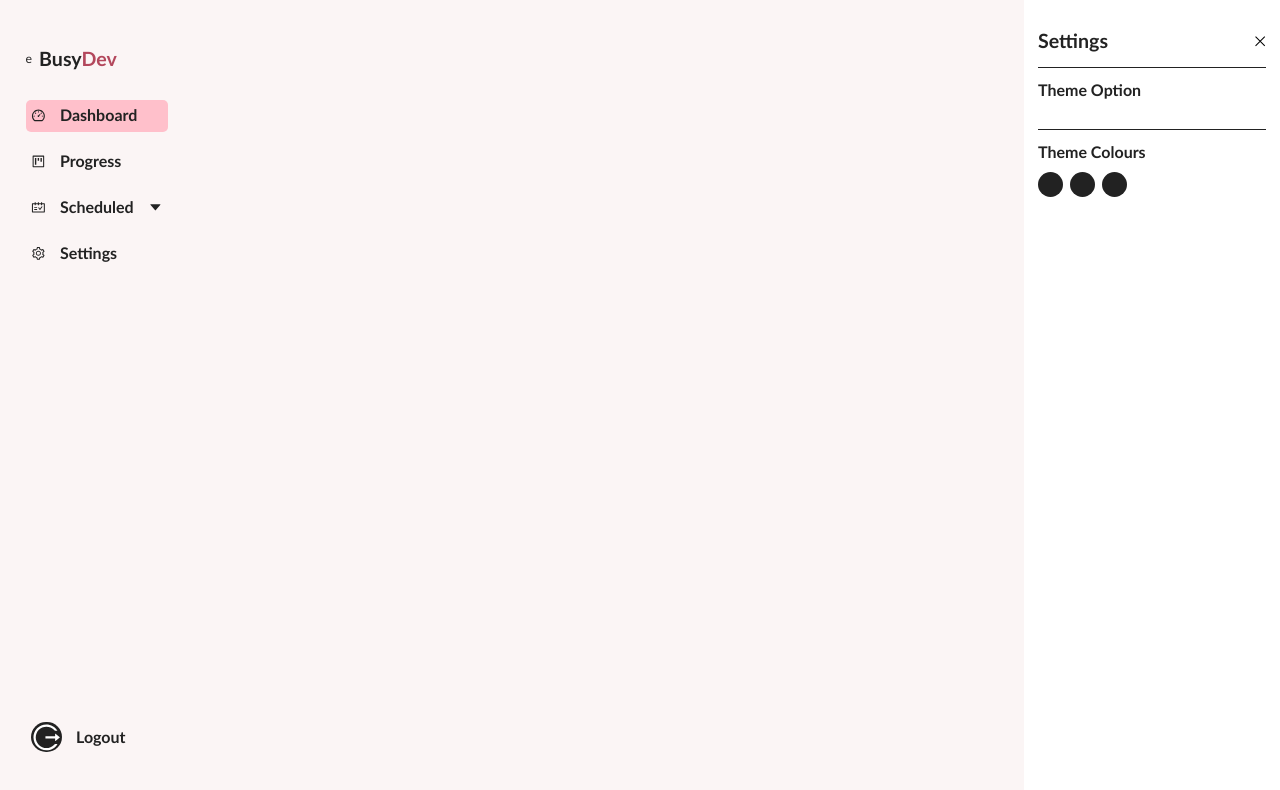
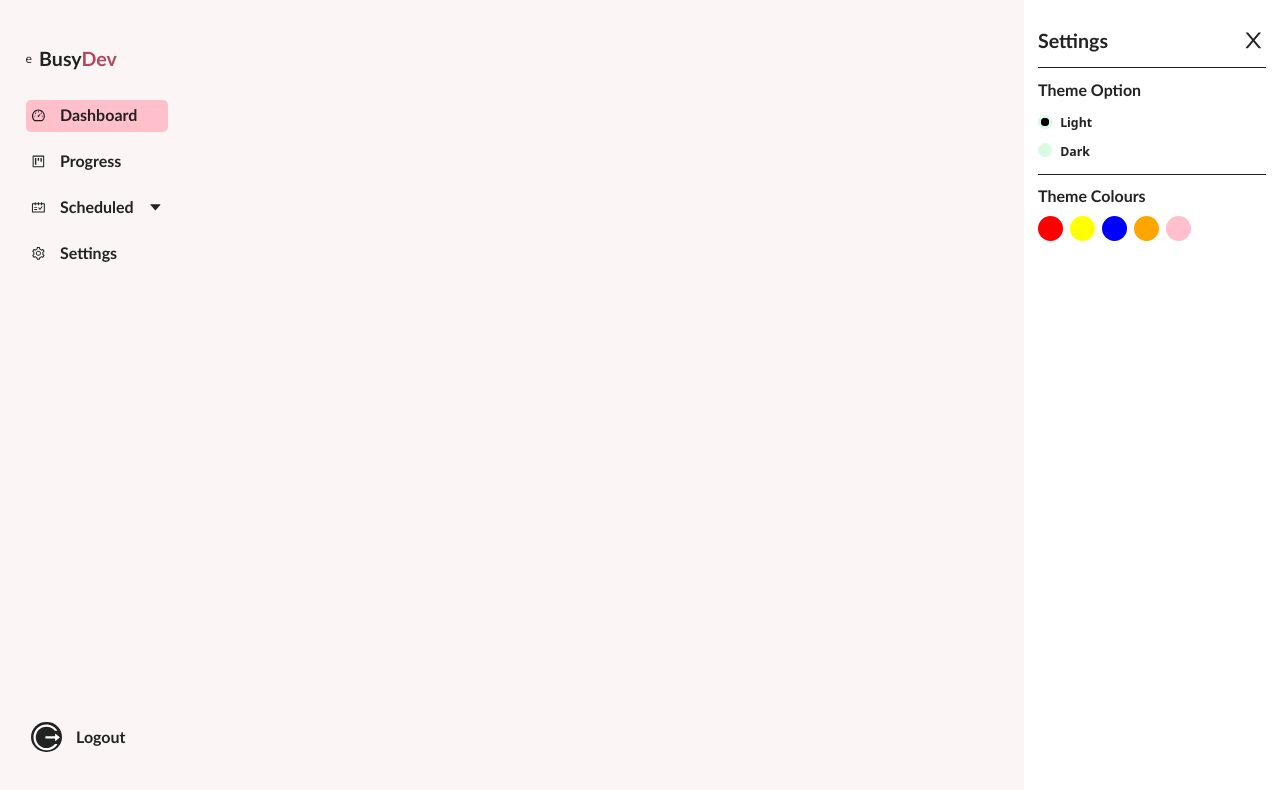
Before and after one commit to MrEben/To-Do-App, a React (Vite) app: page /settings in a window 1280 px wide. Both pictures are taken after a click on the link "Settings". Shown: the top 790 px of the page. Built offline with nearby package versions, Linux system fonts and the light colour scheme.

Commit message:
updated settings

```diff
--- a/src/components/AddTask.jsx
+++ b/src/components/AddTask.jsx
@@ -1,7 +1,8 @@
 import { useState } from "react";
 import { GrClose, GrSchedule } from "react-icons/gr";
+
 import { BsAlarm } from "react-icons/bs";
-import { AiOutlineUnorderedList, AiOutlineTag } from "react-icons/ai";
+import { AiOutlineUnorderedList, AiOutlineTag,AiOutlineClose } from "react-icons/ai";
 import { useGlobalContext } from "./context";
 const AddTask = () => {
   const { closeModal, noteText, setNoteText } = useGlobalContext();
@@ -21,7 +22,7 @@ const AddTask = () => {
           <div className="add-task-head">
             <h2>Quick Add Task</h2>
             <div className="close-add-task" onClick={closeModal}>
-              <GrClose />
+              <AiOutlineClose />
             </div>
           </div>
           <div className="add-task-input">
--- a/src/components/Setting/Settings.jsx
+++ b/src/components/Setting/Settings.jsx
@@ -1,25 +1,56 @@
-import React from "react";
+import React, { useState } from "react";
 import "./settings.css";
-import { GrClose } from "react-icons/gr";
+import { AiOutlineClose } from "react-icons/ai";
 import { colours } from "./data";
+import { useGlobalContext } from "../context";
 const Settings = () => {
+  const [selectedOption, setSelectedOption] = useState("option1");
+  const { isSettingsOpen, setIsSettingsOpen } = useGlobalContext();
+  const handleOptionChange = (event) => {
+    setSelectedOption(event.target.value);
+    document.documentElement.classList.toggle("dark-theme-variables");
+  };
   return (
     <>
-      <div className="settings">
+      <div className={isSettingsOpen ? "settings hide-settings" : "settings "}>
         <div className="settings-head">
           <h2>Settings</h2>
-          <GrClose />
+          <AiOutlineClose
+            size="2em"
+            className="close-settings"
+            onClick={() => setIsSettingsOpen(!isSettingsOpen)}
+          />
         </div>
         <div className="choose-theme">
           <h3>Theme Option</h3>
-          <input type="radio" name="Light" id="" />
-          <input type="radio" name="Dark" id="" />
+          <div>
+            <form action="">
+              <label className="form-control">
+                <input
+                  type="radio"
+                  value="option1"
+                  checked={selectedOption === "option1"}
+                  onChange={handleOptionChange}
+                />
+                Light
+              </label>
+              <label className="form-control">
+                <input
+                  type="radio"
+                  value="option2"
+                  checked={selectedOption === "option2"}
+                  onChange={handleOptionChange}
+                />
+                Dark
+              </label>
+            </form>
+          </div>
         </div>
         <div className="theme-colours">
           <h3>Theme Colours</h3>
           <div className="colours">
-            {colours.map((item) => {
-              return <div style={{ background: { item } }}></div>;
+            {colours.map((item, index) => {
+              return <div key={index} style={{ background: `${item}` }}></div>;
             })}
           </div>
         </div>
--- a/src/components/Setting/data.js
+++ b/src/components/Setting/data.js
@@ -1 +1 @@
-export const colours=['red','yellow','blue']
+export const colours=['red','yellow','blue','orange','pink']
--- a/src/components/Setting/settings.css
+++ b/src/components/Setting/settings.css
@@ -4,8 +4,11 @@
   width: 20%;
   left: 80%;
   padding: 2rem 1rem;
-  transition: var(--transition);
+  transition: all 3s ease-in-out;
   background: var(--clr-white);
+}
+.hide-settings {
+  display: none;
 }
 .settings .settings-head {
   display: flex;
@@ -14,15 +17,24 @@
   border-bottom: 1px solid var(--clr-black);
   padding-bottom: 1rem;
 }
+.settings .settings-head .close-settings {
+  cursor: pointer;
+}
+.settings .settings-head .close-settings svg{
+  color: var(--clr-black);
+}
 .settings .choose-theme {
-    margin-top: 0.8rem;
+  margin-top: 0.8rem;
   border-bottom: 1px solid var(--clr-black);
   padding-bottom: 1rem;
 }
-.settings .theme-colours{
-    margin-top: 0.8rem;
-    display: grid;
-    gap: 0.7rem;
+.settings .choose-theme h3 {
+  margin-bottom: 1rem;
+}
+.settings .theme-colours {
+  margin-top: 0.8rem;
+  display: grid;
+  gap: 0.7rem;
 }
 .settings .theme-colours .colours {
   display: flex;
@@ -31,9 +43,68 @@
 .settings .theme-colours .colours div {
   width: 25px;
   height: 25px;
-  background: var(--clr-black);
+  /* background: var(--clr-black); */
   border-radius: 50%;
   cursor: pointer;
+}
+.form-control {
+  font-family: system-ui, sans-serif;
+  /* font-size: 2rem; */
+  font-weight: bold;
+  display: grid;
+  grid-template-columns: 1em auto;
+  gap: 0.8em;
+  align-items: center;
+}
+
+.form-control + .form-control {
+  margin-top: 0.8rem;
+}
+
+.form-control:focus-within {
+  color: var(--clr-black);
+}
+
+input[type="radio"] {
+  /* Add if not using autoprefixer */
+  -webkit-appearance: none;
+  /* Remove most all native input styles */
+  appearance: none;
+  /* For iOS < 15 */
+  background-color: var(--clr-primary-1);
+  /* Not removed via appearance */
+  margin: 0;
+  font: inherit;
+  /* color: currentColor; */
+  width: 1.15em;
+  height: 1.15em;
+  border: 0.15em solid var(--clr-primary-1);
+  border-radius: 50%;
+  transform: translateY(-0.075em);
+
+  display: grid;
+  place-content: center;
+}
+
+input[type="radio"]::before {
+  content: "";
+  width: 0.65em;
+  height: 0.65em;
+  border-radius: 50%;
+  transform: scale(0);
+  transition: 120ms transform ease-in-out;
+  box-shadow: inset 1em 1em black;
+  /* Windows High Contrast Mode */
+  background-color: var(--clr-primary-3);
+}
+
+input[type="radio"]:checked::before {
+  transform: scale(1);
+}
+
+input[type="radio"]:focus {
+  outline: max(2px, 0.15em) solid currentColor;
+  outline-offset: max(2px, 0.15em);
 }
 @media screen and (max-width: 1024px) {
 }
--- a/src/components/context.jsx
+++ b/src/components/context.jsx
@@ -4,6 +4,7 @@ const AppContext = React.createContext();
 const AppProvider = ({ children }) => {
   const [isSidebarOpen, setIsSidebarOpen] = useState(false);
   const [noteText, setNoteText] = useState("");
+  const [isSettingsOpen, setIsSettingsOpen] = useState(true);
 
   const openSidebar = () => {
     setIsSidebarOpen(true);
@@ -28,7 +29,9 @@ const AppProvider = ({ children }) => {
         openModal,
         closeModal,
         noteText,
-        setNoteText
+        setNoteText,
+        isSettingsOpen,
+        setIsSettingsOpen
       }}
     >
       {children}
--- a/src/pages/Dashboard/Dashboard.jsx
+++ b/src/pages/Dashboard/Dashboard.jsx
@@ -3,6 +3,7 @@ import Today from "./Today";
 import Monthly from "./Monthly";
 import User from "../Navbar/User";
 import AddTask from "../../components/AddTask";
+import Settings from "../../components/Setting/Settings";
 import { useGlobalContext } from "../../components/context";
 import "./dashboard.css";
 const Dashboard = () => {
@@ -13,6 +14,7 @@ const Dashboard = () => {
         <Today />
         <Monthly />
         <User />
+        <Settings />
         {isModalOpen ? <AddTask /> : null}
       </div>
     </>
--- a/src/pages/Navbar/SideBar.jsx
+++ b/src/pages/Navbar/SideBar.jsx
@@ -12,7 +12,7 @@ import { useGlobalContext } from "../../components/context";
 import { Link } from "react-router-dom";
 import "./navbar.css";
 const SideBar = () => {
-  const { isSidebarOpen, closeSidebar } = useGlobalContext();
+  const { isSidebarOpen, closeSidebar, isSettingsOpen,setIsSettingsOpen } = useGlobalContext();
   const [displayDropDown, setDisplayDropDown] = useState(false);
   return (
     <aside className={isSidebarOpen ? "activeAside" : ""}>
@@ -57,7 +57,7 @@ const SideBar = () => {
             </li>
           </ul>
         </a>
-        <a href="#">
+        <a href="#" onClick={()=>setIsSettingsOpen(!isSettingsOpen)}>
           <AiOutlineSetting />
           <h3>Settings</h3>
         </a>
--- a/src/pages/Navbar/navbar.css
+++ b/src/pages/Navbar/navbar.css
@@ -78,11 +78,14 @@ aside .sidebar a:nth-child(3) ul {
 .displayscheduled {
   display: flex;
 }
+
 aside .sidebar a:nth-child(3) ul li {
   font-size: 1.2em;
   align-items: center;
+  display: flex;
+  gap: 0.5rem;
 }
-aside .sidebar a:nth-child(3) ul li:hover{
+aside .sidebar a:nth-child(3) ul li:hover {
   text-decoration: underline;
 }
 aside .sidebar a:last-child {
```
